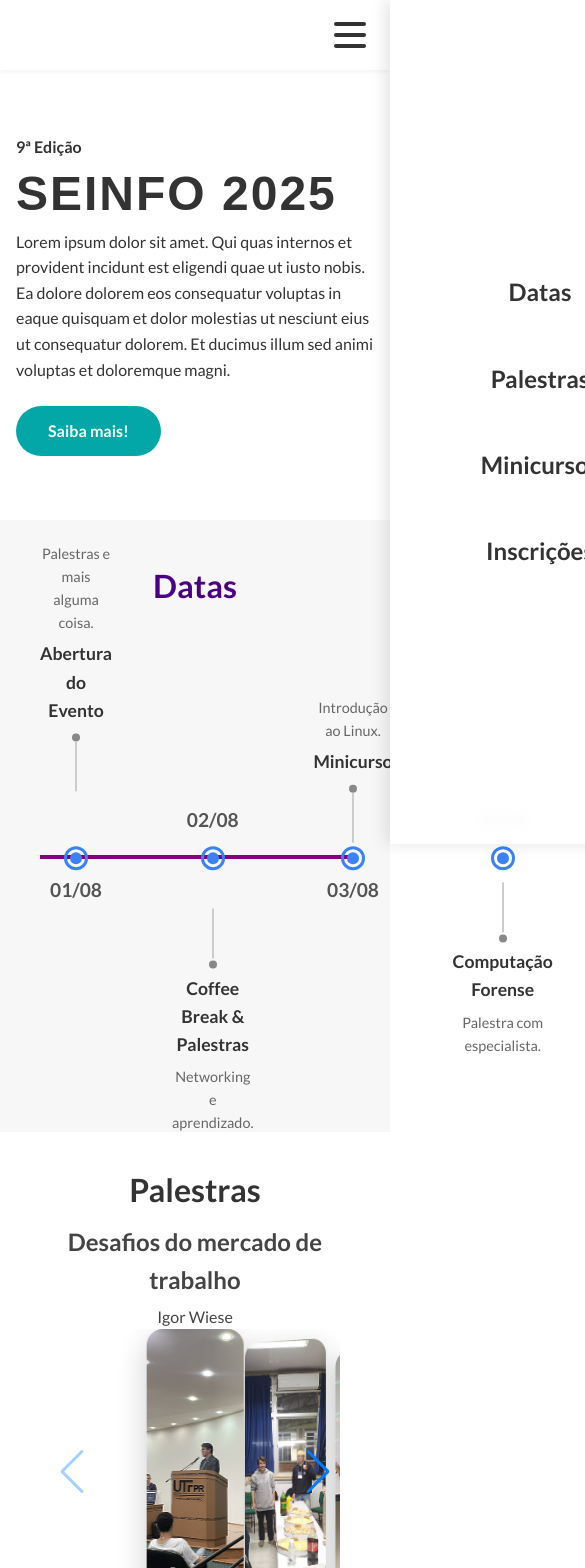
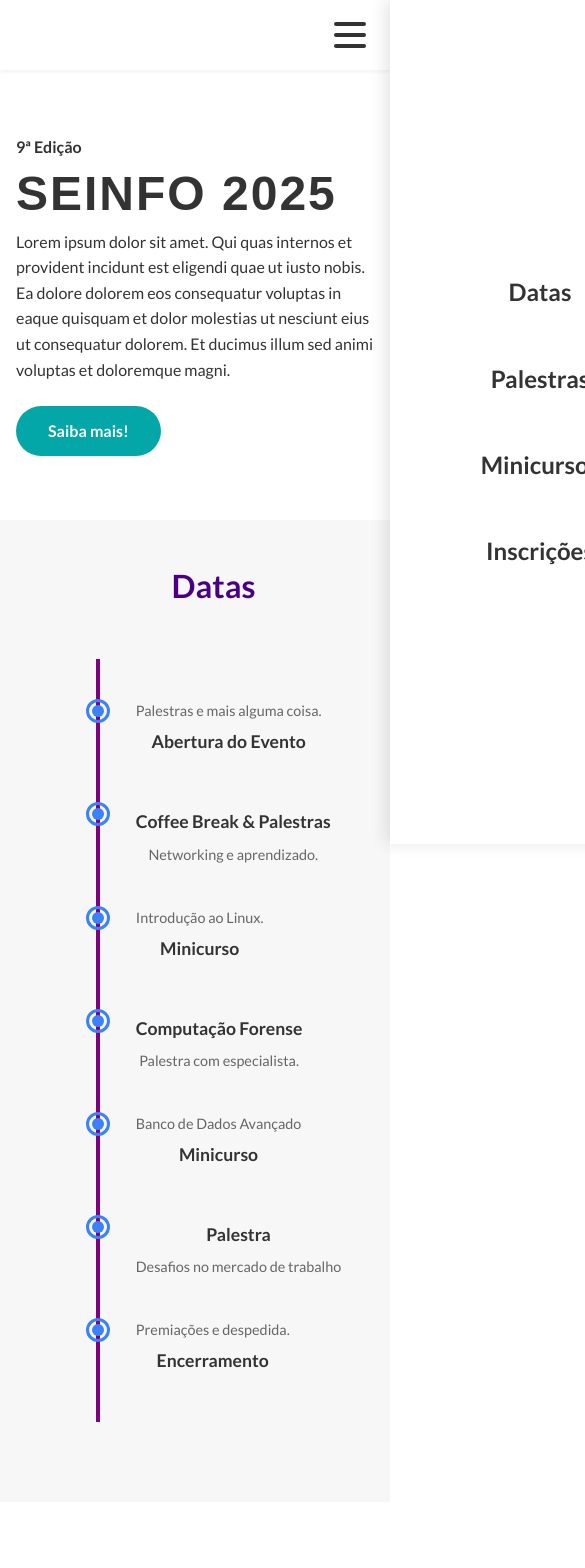
Before and after one commit to dacom-laboratorio-cm/seinfo, a Next.js app: page / in a window 390 px wide. Shown: the top 1568 px of the page, 585 px wide, since content can reach past the window. Built offline with nearby package versions, Linux system fonts and the light colour scheme; a web font is replaced by a local one.

Commit message:
feat: início da responsividade da linha do tempo

```diff
--- a/src/styles/timeline.module.css
+++ b/src/styles/timeline.module.css
@@ -1,6 +1,7 @@
 .timelineSection {
   padding: 40px;
   text-align: center;
+  margin-bottom: 70px;
   background-color: #f7f7f7;
 }
 
@@ -144,3 +145,66 @@
   font-size: 0.9rem;
   color: #666;
 }
+
+
+@media (max-width: 1016px) {
+  .timelineSection{
+      display: flex;
+      align-items: center;
+      justify-content: center;
+      flex-direction: column;
+      padding-right: 3px;
+  }
+
+  .timelineWrapper {
+    flex-direction: column;
+    align-items: flex-start;
+    padding: 40px 0;
+    gap: 40px;
+  }
+
+  .timelineLine {
+    top: 0;
+    left: calc(24px / 2 - 2px);
+    height: 100%;
+    width: 4px;
+  }
+
+  .timelineItem {
+    flex-direction: row;
+    align-items: flex-start;
+    width: 100%;
+    padding-left: 50px;
+    position: relative;
+  }
+
+  .circleContainer {
+    position: absolute;
+    left: 0;
+    top: 0;
+    transform: none;
+  }
+
+  .dateAbove,
+  .dateBelow {
+    display: none;
+  }
+
+  .content {
+    transform: none;
+    text-align: left;
+    margin-left: 20px;
+  }
+
+  .connector {
+    display: none;
+  }
+
+  .top .content,
+  .bottom .content {
+    transform: none;
+    margin: 0;
+
+  }
+
+}
```
